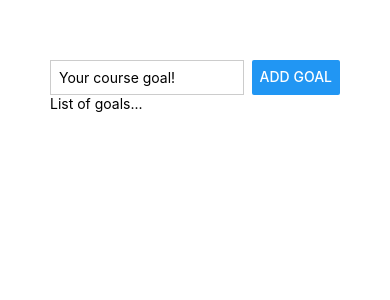
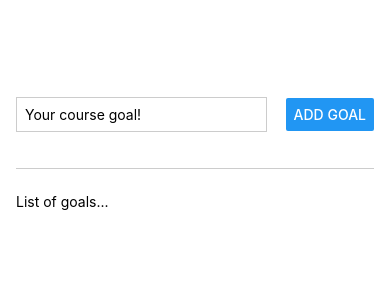
Before and after one commit to ernestoguevara92/ReactNativeCourse, a React Native app: screen / in a window 390 px wide. Shown: the top 300 px of the page. Built offline with nearby package versions, Linux system fonts and the light colour scheme.

Commit message:
improving the app's layout

```diff
--- a/App.js
+++ b/App.js
@@ -8,7 +8,7 @@
       <TextInput placeholder='Your course goal!' style={styles.textInput} />
       <Button title='ADD GOAL'/>
      </View>
-     <View>
+     <View style={styles.goalsContainer}>
       <Text>List of goals...</Text>
      </View>
     </View>
@@ -17,20 +17,27 @@
 
 const styles = StyleSheet.create({
   appContainer: {
+    flex: 1,
     paddingTop: 60,
-    paddingBottom: 50,
-    paddingLeft: 50,
-    paddingRight: 50
+    paddingHorizontal: 16
   },
   inputContainer: {
+    flex: 1,
     flexDirection: 'row',
-    justifyContent: 'space-between'
+    justifyContent: 'space-between',
+    alignItems: 'center',
+    marginBottom: 24,
+    borderBottomWidth: 1,
+    borderBottomColor: '#ccc'
   },
   textInput: {
     borderWidth: 1,
     borderColor: '#ccc',
-    width: '80%',
+    width: '70%',
     marginRight: 8,
     padding: 8
+  },
+  goalsContainer: {
+    flex: 6,
   }
 });
```
